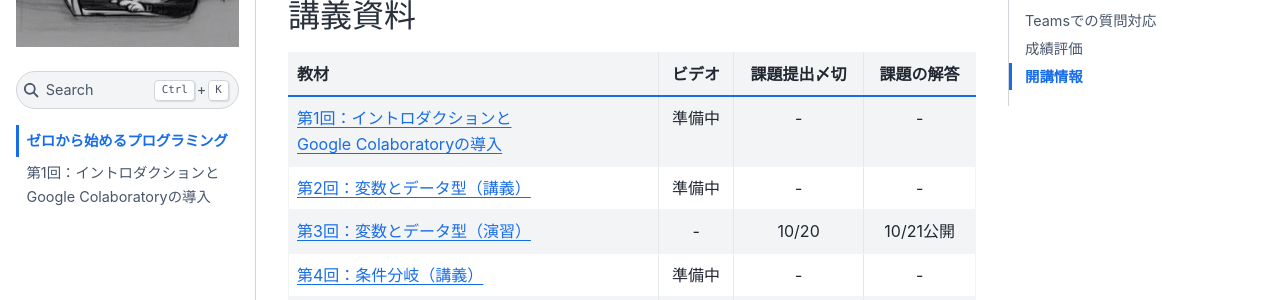
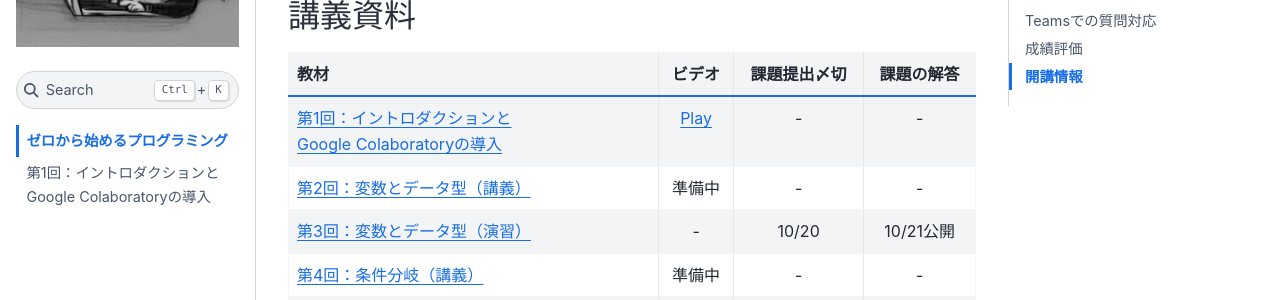
Before and after one commit to ground-zero-programming/zero-pro2022-public, a Jupyter Book: the page built from intro.md, in a window 1280 px wide and 900 px high, scrolled down 591 px. Shown: the part 152-452 px from the top of the window. Built offline with Jupyter Book 1.0.4 settings and Sphinx 7.4.7 and the Sphinx Book theme 1.1.4, drawn with Linux system fonts in a browser that asks for light colours; pages that are not in the unit, such as notebooks, are missing from menus.

Commit message:
update: intro

```diff
--- a/intro.md
+++ b/intro.md
@@ -25,7 +25,7 @@
 
 | 教材 | ビデオ | 課題提出〆切 | 課題の解答 |
 | ---- | :----: | :----: | :----: |
-| [第1回：イントロダクションと<br>Google Colaboratoryの導入](docs/01/introduction_and_setup.ipynb) | 準備中 | - | - |
+| [第1回：イントロダクションと<br>Google Colaboratoryの導入](docs/01/introduction_and_setup.ipynb) | [Play](https://web.microsoftstream.com/video/69469261-20b5-401d-84b4-d1476dc7e1ca) | - | - |
 | [第2回：変数とデータ型（講義）](docs/02/variables_and_data_types.ipynb) | 準備中 | - | - |
 | [第3回：変数とデータ型（演習）](docs/03/exercise_variables_and_data_types.ipynb)  | - | 10/20 | 10/21公開 |
 | [第4回：条件分岐（講義）](docs/04/conditional_branch.ipynb) | 準備中 | - | - |
```
Also changed, not shown: docs/01/figs/colab_warning.png (added), docs/01/introduction_and_setup.ipynb.
